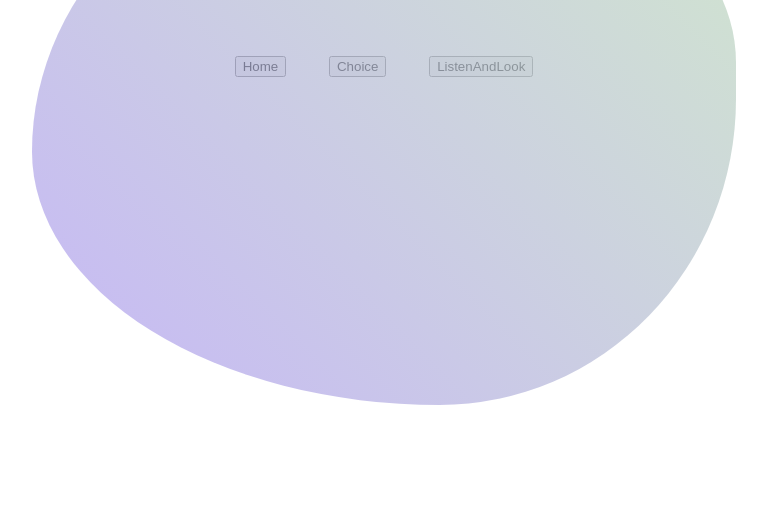
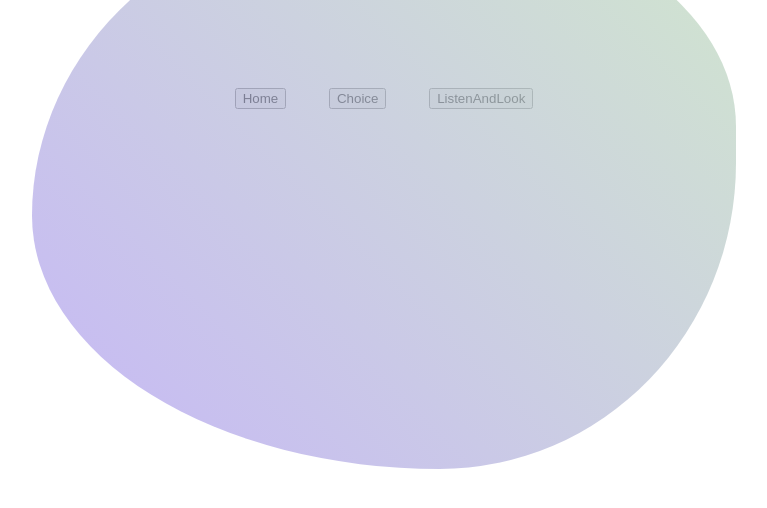
Before and after one commit to aliceheneghan/anxiety-annihilation, a React (Create React App) app: page / in a window 1280 px wide. Shown: the top 508 px of the page, without its empty margins (264-1031 px from the left). Built offline with nearby package versions, Linux system fonts and the light colour scheme.

Commit message:
inreased nav-cont margin

```diff
--- a/src/components/Header/style.css
+++ b/src/components/Header/style.css
@@ -1,10 +1,9 @@
 .nav-cont {
-    margin: 3em 0;
+    margin: 5em 0;
     width: 100%;
 }
 
 nav {
     width: 30%;
     text-align: center;
-
 }
```
